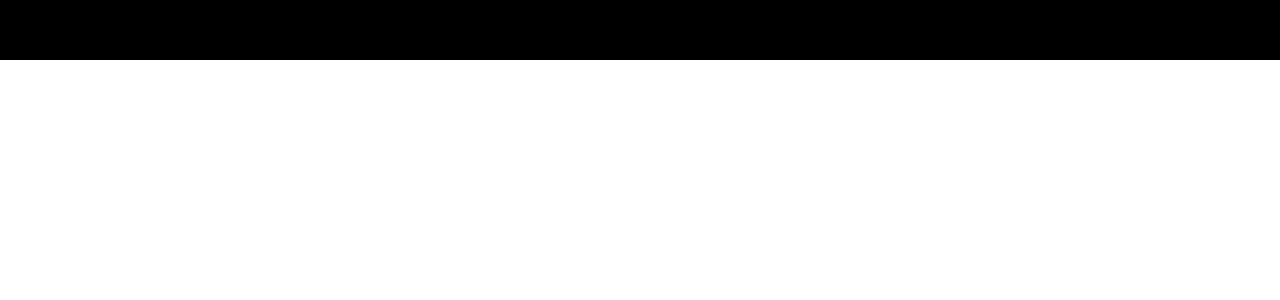
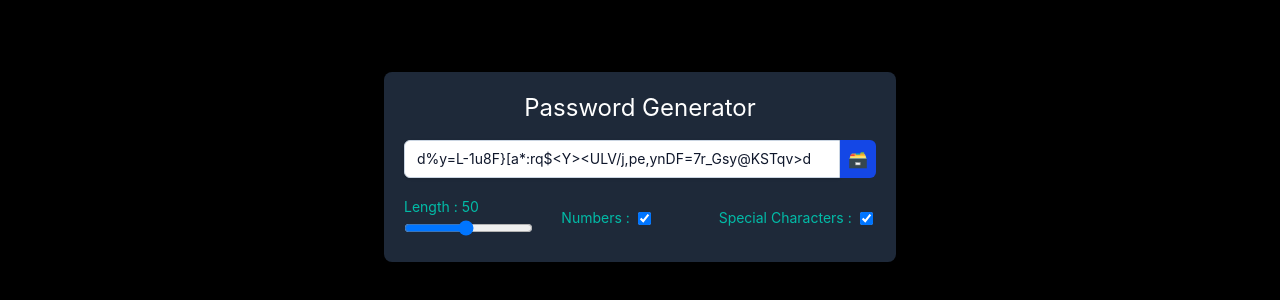
Before and after one commit to anwar108658/react-marathon, a React (Vite) app: page / in a window 1280 px wide. Shown: the part 1540-1840 px from the top of the page. Before the commit the page ends 1600 px from the top, so only its background shows below. Built offline with nearby package versions, Linux system fonts and the light colour scheme.

Commit message:
add password proj

```diff
--- a/src/App.tsx
+++ b/src/App.tsx
@@ -1,11 +1,15 @@
 import BgChanger from "./bg-changer/BgChanger"
 import Counter from "./counterApp_0/Counter"
+import GeneratePassword from "./password-generater/GeneratePassword"
 
 function App() {
+
+
   return (
-    <div>
+    <div className="bg-black text-white">
       <Counter/>
       <BgChanger/>
+      <GeneratePassword/>
     </div>
   )
 }
--- a/src/bg-changer/BgChanger.tsx
+++ b/src/bg-changer/BgChanger.tsx
@@ -1,15 +1,15 @@
 import { useState } from "react";
 
 const colorBtn = [
-{ id: 1, btnName: "red", color: "#FF0000" },
-{ id: 2, btnName: "green", color: "#00FF00" },
-{ id: 3, btnName: "blue", color: "#0000FF" },
-{ id: 4, btnName: "yellow", color: "#FFFF00" },
-{ id: 5, btnName: "orange", color: "#FFA500" },
-{ id: 6, btnName: "purple", color: "#800080" },
-{ id: 7, btnName: "pink", color: "#FFC0CB" },
-{ id: 8, btnName: "cyan", color: "#00FFFF" },
-{ id: 9, btnName: "magenta", color: "#FF00FF" },
+{ id: 1,  btnName: "red", color: "#FF0000" },
+{ id: 2,  btnName: "green", color: "#00FF00" },
+{ id: 3,  btnName: "blue", color: "#0000FF" },
+{ id: 4,  btnName: "yellow", color: "#FFFF00" },
+{ id: 5,  btnName: "orange", color: "#FFA500" },
+{ id: 6,  btnName: "purple", color: "#800080" },
+{ id: 7,  btnName: "pink", color: "#FFC0CB" },
+{ id: 8,  btnName: "cyan", color: "#00FFFF" },
+{ id: 9,  btnName: "magenta", color: "#FF00FF" },
 { id: 10, btnName: "brown", color: "#A52A2A" },
 { id: 11, btnName: "teal", color: "#008080" },
 { id: 12, btnName: "navy", color: "#000080" },
@@ -22,8 +22,8 @@ const colorBtn = [
 const BgChanger = () => {
     const [color,setColor] = useState('#000')
   return (
-    <div className="w-full h-screen bg-black text-white flex justify-center" style={{backgroundColor:color}}>
-        <div className="w-full max-w-7xl absolute bottom-0 mb-5 p-2 rounded-lg bg-cyan-950">
+    <div className="relative w-full h-screen bg-gray-250 text-white flex justify-center" style={{backgroundColor:color}}>
+        <div className="w-full h-fit max-w-7xl sticky top-0 p-2 rounded-lg bg-cyan-950">
             {
                 colorBtn && colorBtn.length > 0 && colorBtn.map((btn) => (
                     <button onClick={() => setColor(btn.color)} className="bg-black px-3 py-1 mx-1 rounded-lg transition hover:scale-105 hover:opacity-80 cursor-pointer" style={{color:btn.color}}>{btn.btnName}</button>
--- a/src/counterApp_0/Counter.tsx
+++ b/src/counterApp_0/Counter.tsx
@@ -25,7 +25,7 @@ const Counter = () => {
     }
   }
   return (
-    <div className="w-full h-screen bg-black text-white flex justify-center">
+    <div className="w-full h-screen bg-gray-950 text-white flex justify-center">
       <div className="flex flex-col items-center gap-3">
         <h1 className="text-3xl">Basic  Counter App</h1>
         <p className="text-cyan-500 text-lg">Counter value: {counter2}</p>
--- a/src/password-generater/GeneratePassword.tsx
+++ b/src/password-generater/GeneratePassword.tsx
@@ -1,6 +1,66 @@
+import { useCallback, useEffect, useRef, useState } from "react"
+
 const GeneratePassword = () => {
+  const [length,setLength] = useState(50)
+  const [numAllowed,setNumAllowed] = useState(true)
+  const [charAllowed,setCharAllowed] = useState(true)
+  const [password,setPassword] = useState("")
+  const ref = useRef<any>(null)
+
+  const passwordGenerator = useCallback(function () {
+    let pass =""
+    let str = "ABCDEFGHIJKLMNOPQRSTUVWXYZabcdefghijklmnopqrstuvwxyz"
+    if (numAllowed) str += "0123456789"
+    if (charAllowed) str += "!@#$%^&*()_+-=[]{};:',.<>/?\|`~"
+
+    for (let i = 0; i <= length; i++) {
+      let char = Math.floor(Math.random() * str.length + 1)
+      pass += str.charAt(char)
+    }
+    setPassword(pass)
+
+  },[length,numAllowed,charAllowed,setPassword])
+
+  const copyPassword = useCallback(() => {
+    ref.current?.select()
+    window.navigator.clipboard.writeText(password)
+  },[password])
+
+  useEffect(() => {
+    passwordGenerator()
+  }, [length,numAllowed,charAllowed])
+
   return (
-    <div>GeneratePassword</div>
+    <div className="w-full h-screen p-3">
+      <div className="w-full max-w-lg flex flex-col gap-4 justify-center items-center mx-auto p-5 rounded-lg text-white bg-gray-800">
+        <h1 className="text-2xl">Password Generator</h1>
+        <div className="w-full flex">
+          <input
+          type="text"
+          value={password}
+          placeholder="Password"
+          readOnly
+          ref={ref}
+          onChange={(e) => setPassword(e.target.value)}
+          className="flex-1 w-full rounded-tl-md rounded-bl-md border border-slate-300 bg-white px-3 py-2 text-sm text-slate-900 placeholder-slate-400 shadow-sm outline-none  disabled:bg-slate-50 disabled:text-slate-500"/>
+          <button onClick={copyPassword} title="Copy Password" className="bg-blue-700 px-2 rounded-tr-md rounded-br-md cursor-pointer hover:bg-blue-500 transition duration-150 ease-in-out "> 🗃️</button>
+        </div>
+        <div className="grid grid-cols-3">
+          <div className="col-span-1">
+            <label htmlFor="range" className="text-sm text-teal-500">Length : {length}</label>
+            <input className="cursor-col-resize" type="range" id="range" min={4} max={100} value={length} onChange={(e) => setLength(parseInt(e.target.value))}/>
+          </div>
+          <div className="col-span-1 flex items-center">
+            <label htmlFor="num" className="text-sm text-teal-500 cursor-pointer">Numbers : </label>
+            <input className="ml-2 cursor-pointer" type="checkbox" id="num" checked={numAllowed} onChange={(e) => setNumAllowed(e.target.checked)} />
+          </div>
+          <div className="col-span-1 flex items-center">
+            <label htmlFor="char" className="text-sm text-teal-500 cursor-pointer">Special Characters :</label>
+            <input className="ml-2 cursor-pointer" type="checkbox" id="char" checked={charAllowed} onChange={(e) => setCharAllowed(e.target.checked)} />
+          </div>
+        </div>
+      </div>
+    </div>
   )
 }
 
```
